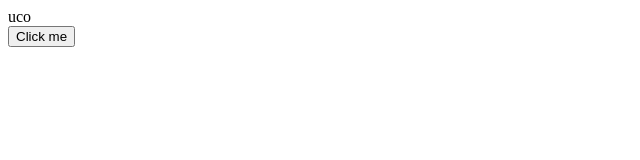
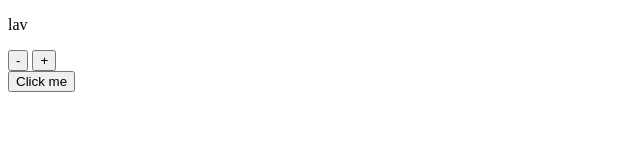
Before and after one commit to Charlestone/Cruzr, a plain HTML site: page frontend/jquery/p1.html in a window 1280 px wide. Shown: the whole page, without its empty margins (0-640 px from the left). Drawn offline with nearby package versions, Linux system fonts and the light colour scheme.

Commit message:
Managed to create element with jquery

```diff
--- a/frontend/jquery/p1.html
+++ b/frontend/jquery/p1.html
@@ -15,15 +15,35 @@
     //const createElement = [name] => $('<div>' + name + '</div>')
 
     function createElement(name) {
-        return $('<div>' + name + '</div>')
+
+        // var element = $('<div>' + name + '</div>')
+        // var element2 = $('<p>' + "nuevo parrafo" + '</p>')
+        // //var element2 = $('<div>' + name2 + '</div>')
+        // return (element + " " + element2)
     }
 
+    const Section = (key, name) => $(
+        `
+    <section key="${key}">
+        <p>${name} <span class="score"></span></p>
+        <div class="controls">
+            <button class="minus">-</button>
+            <button class="plus">+</button>
+        </div>
+    </section>
+`
+    );
 
     $(function () {
 
-        let nombre = 'uco'
-        let $element = createElement(nombre)
-        $('#parent').append($element)
+        let nombre1 = 'uco'
+        let nombre2 = 'Lewis'
+        // let $element = createElement(nombre1)
+
+        $section = Section("Uco", "lav");
+        $('#parent').append($section);
+
+        //$('#parent').append($element)
 
     })
 </script>
```
